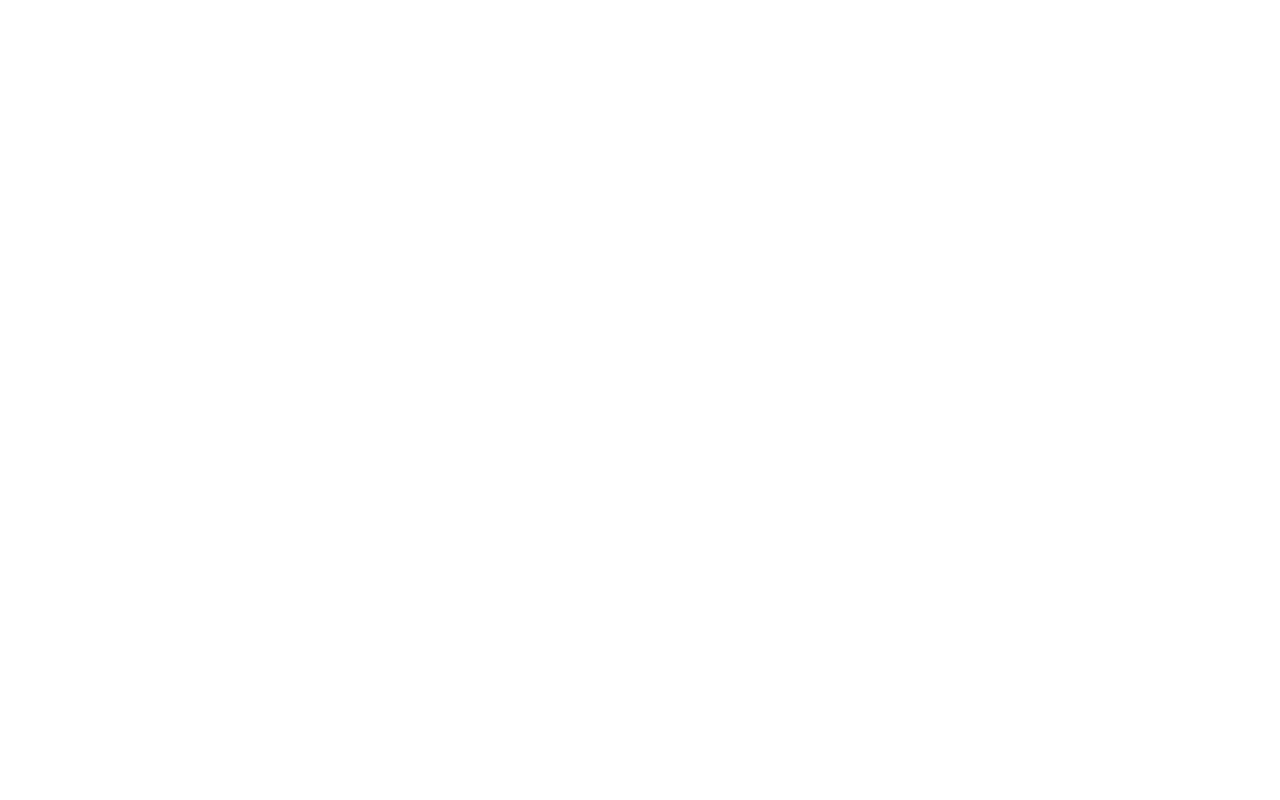
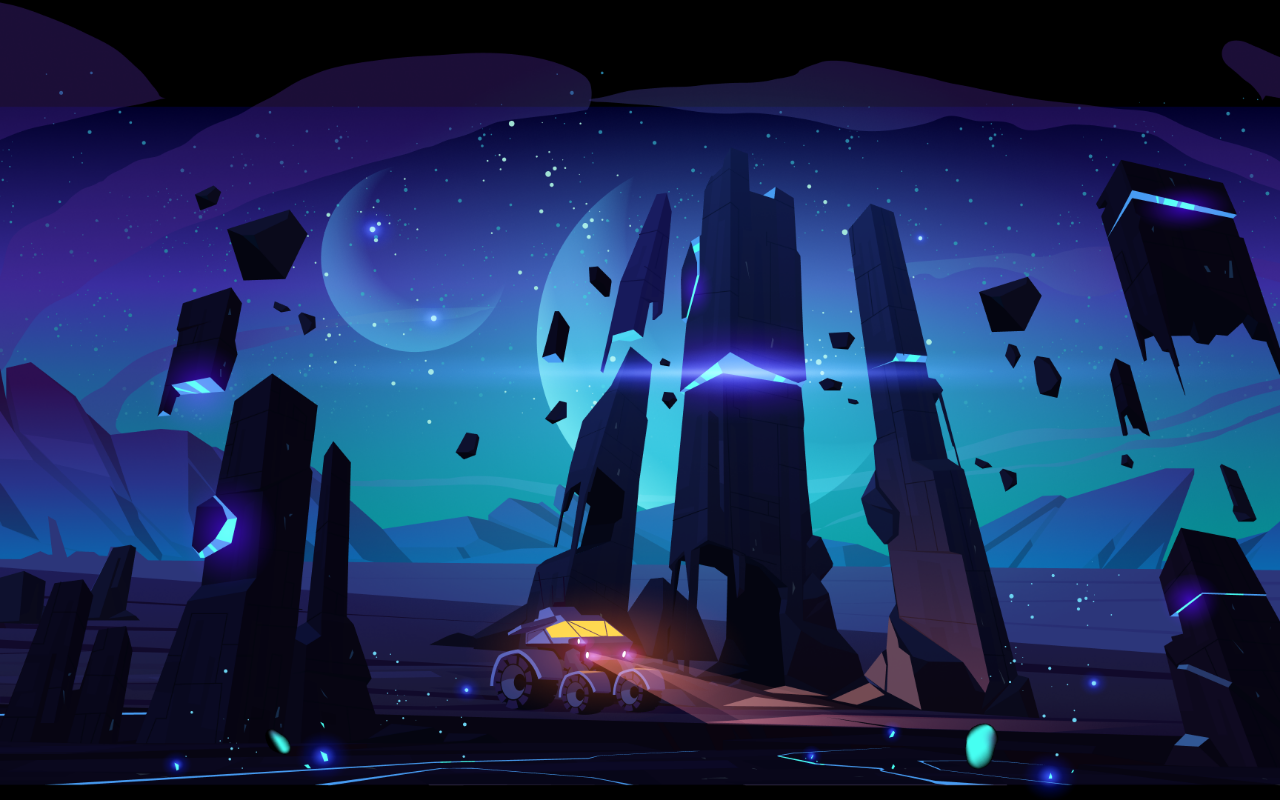
Before and after one commit to deV1niborges/projeto-front, a plain HTML site: page pagina2.html in a window 1280 px wide. Drawn offline with Linux system fonts and the light colour scheme.

Commit message:
conclusao pagina1

```diff
--- a/css/pagina1.css
+++ b/css/pagina1.css
@@ -6,11 +6,13 @@
 }
 
 body {
-  background-color: #000000;
-  background-image: url(../imagens/space-skills.png);
-  background-position: center right;
-  background-repeat: no-repeat;
-  height: 100vh;
+   background-image: url(../imagens/space-skills.png);
+   background-color: black;
+   background-repeat: no-repeat;
+   background-position: right center;
+   background-size: cover;
+   background-attachment: fixed;
+   height: 100vh;
 }
 
 div.Text {
@@ -142,9 +144,17 @@ p {
   src: url(../fonts/Montserrat-Italic-VariableFont_wght.ttf);
 }
 
-@media screen and (min-width: 51px) and (max-width: 300px) {
+@media screen and (min-width: 50px) and (max-width: 300px) {
   img.home {
     height: 30px;
+  }
+
+  .skills {
+    margin-bottom: 30px;
+  }
+
+  .Text {
+    margin: auto;
   }
 }
 
@@ -173,10 +183,6 @@ p {
 }
 
 @media screen and (min-width: 640px) and (max-width: 1300px) {
-  body {
-    height: 900px;
-  }
-
   .tracking-in-contract {
     font-size: 2em;
   }
@@ -187,10 +193,6 @@ p {
 }
 
 @media screen and (min-width: 1300px) {
-  body {
-    background-size: cover;
-  }
-
   .tracking-in-contract {
     font-size: 2.2em;
   }
--- a/css/pagina2.css
+++ b/css/pagina2.css
@@ -1,6 +1,13 @@
 @charset "UTF-8";
 
 * {
-    margin: 0px;
-    padding: 0px;
+  margin: 0px;
+  padding: 0px;
 }
+
+body {
+  height: 100vh;
+  background: black url(../imagens/space\ background.png) center center
+    no-repeat fixed; /* short hand */
+  background-size: cover;
+}
```
